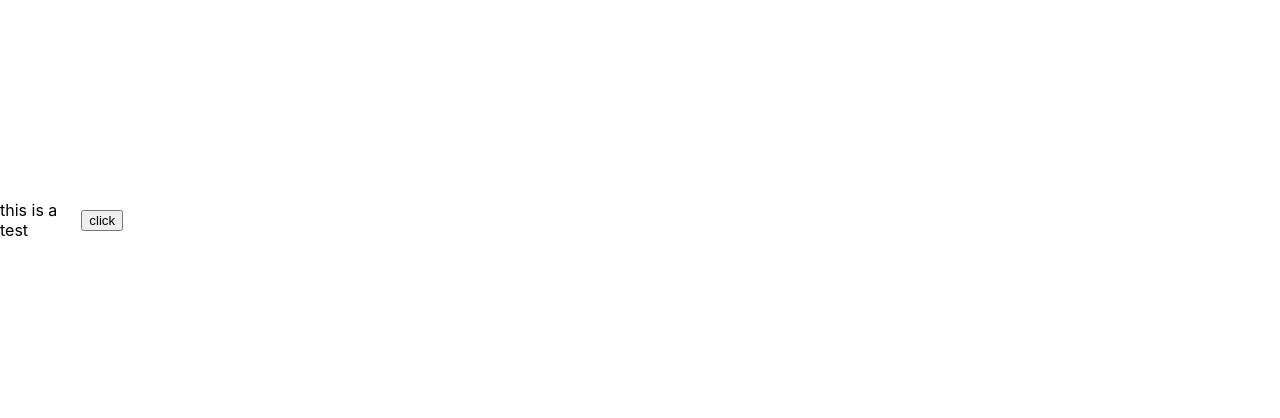
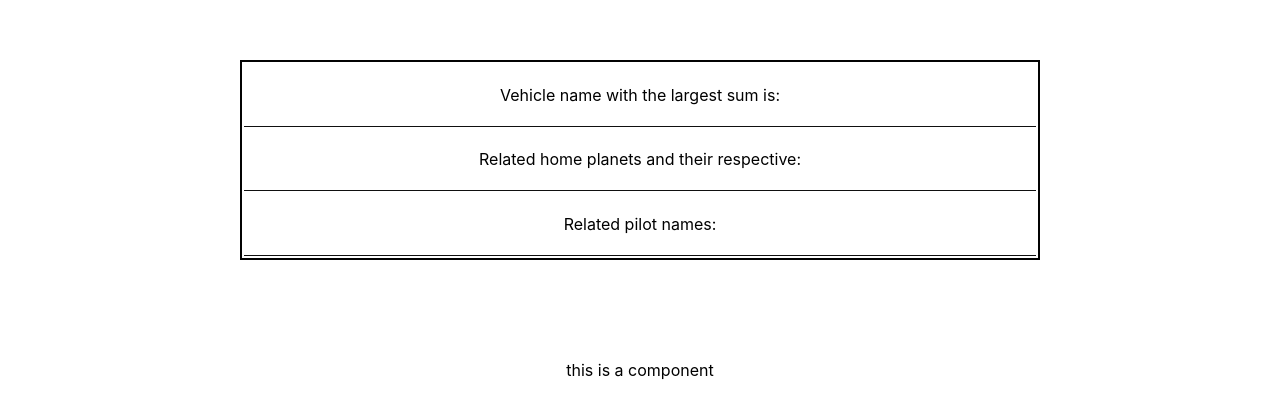
Before and after one commit to soferdani/tikalCodeChallenge, a React (Create React App) app: page / in a window 1280 px wide. Shown: the part 180-598 px from the top of the page. Built offline with nearby package versions, Linux system fonts and the light colour scheme; no server answers.

Commit message:
fix positioning

```diff
--- a/src/App.css
+++ b/src/App.css
@@ -1,21 +1,27 @@
+
+
 .App {
   width: 100%;
   height: 100vh;
   display: flex;
+  flex-direction: column;
   justify-content: center;
   align-items: center;
+  gap: 100px;
 }
 
+
 table {
-  border: 2px solid forestgreen;
+  border: 2px solid rgb(3, 3, 3);
   width: 800px;
   height: 200px;
-}
+  }
 
-th {
-  border-bottom: 1px solid black;
-}
+  th {
+  border-bottom: 1px solid rgb(15, 15, 15);
+  }
 
-td {
+  td {
   text-align: center;
-}
+  border-bottom: 1px solid rgb(15, 15, 15);
+  }
--- a/src/App.js
+++ b/src/App.js
@@ -1,4 +1,5 @@
 import './App.css';
+import BarChart from './components/BarChart';
 import Table from './components/Table';
 import { useFetchData } from './hooks';
 
@@ -10,8 +11,8 @@ function App() {
 
   return (
     <div className="App">
-      this is a test
       <Table data={data} setData={setDate} />
+      <BarChart data={data}/>
     </div>
   );
 }
--- /dev/null
+++ b/src/components/BarChart.js
@@ -0,0 +1,7 @@
+export default function BarChart() {
+    return (
+        <div className='BarChart'>
+            this is a component
+        </div>
+    );
+}
--- a/src/components/Table.js
+++ b/src/components/Table.js
@@ -1,34 +1,30 @@
 export default function Table({ data, setData }) {
-
+	let planetsArrayForQ2 = [];
+	let currantTopVehicle = 0;
 
 	console.log(data);
+
+	data.forEach((vehicle, index) => {
+		console.log(vehicle);
+		vehicle.pilots.forEach((pilot) => {
+			console.log(pilot.homeWorldInfo);
+			planetsArrayForQ2.push(pilot.homeWorldInfo);
+		});
+	});
+
 	return (
 		<>
-		<button>click</button>
-			<div className='App'>
-				{/* <table>
+			<table>
 				<tr>
-						<th>Name</th>
-						<th>Age</th>
-						<th>Gender</th>
+					<td>Vehicle name with the largest sum is: {} </td>
 				</tr>
 				<tr>
-						<td>Anom</td>
-						<td>19</td>
-						<td>Male</td>
+					<td>Related home planets and their respective: </td>
 				</tr>
 				<tr>
-						<td>Megha</td>
-						<td>19</td>
-						<td>Female</td>
+					<td>Related pilot names:</td>
 				</tr>
-					<tr>
-						<td>Subham</td>
-						<td>25</td>
-						<td>Male</td>
-					</tr>
-				</table> */}
-			</div>
+			</table>
 		</>
 	);
 }
--- a/src/hooks/useFetchData.js
+++ b/src/hooks/useFetchData.js
@@ -50,15 +50,11 @@ export const useFetchData = () => {
 
 		const finalData = await Promise.all(
 			data
-				.filter((item) => {
-					return item.pilots.length !== 0;
-				})
-				.map(async (item) => {
-					return {
-						vehicleName: item.name,
-						pilots: await fetchPilotInfoFromUrl(item.pilots),
-					};
-				})
+				.filter((item) => {return item.pilots.length !== 0})
+				.map((item) => new Promise(async (resolve) => {
+					const pilots = await fetchPilotInfoFromUrl(item.pilots);
+					resolve({ vehicleName: item.name, pilots })
+				}))
 		);
 		setDate(finalData);
 	}
```
Lines whose indentation alone changed are shown as unchanged.
